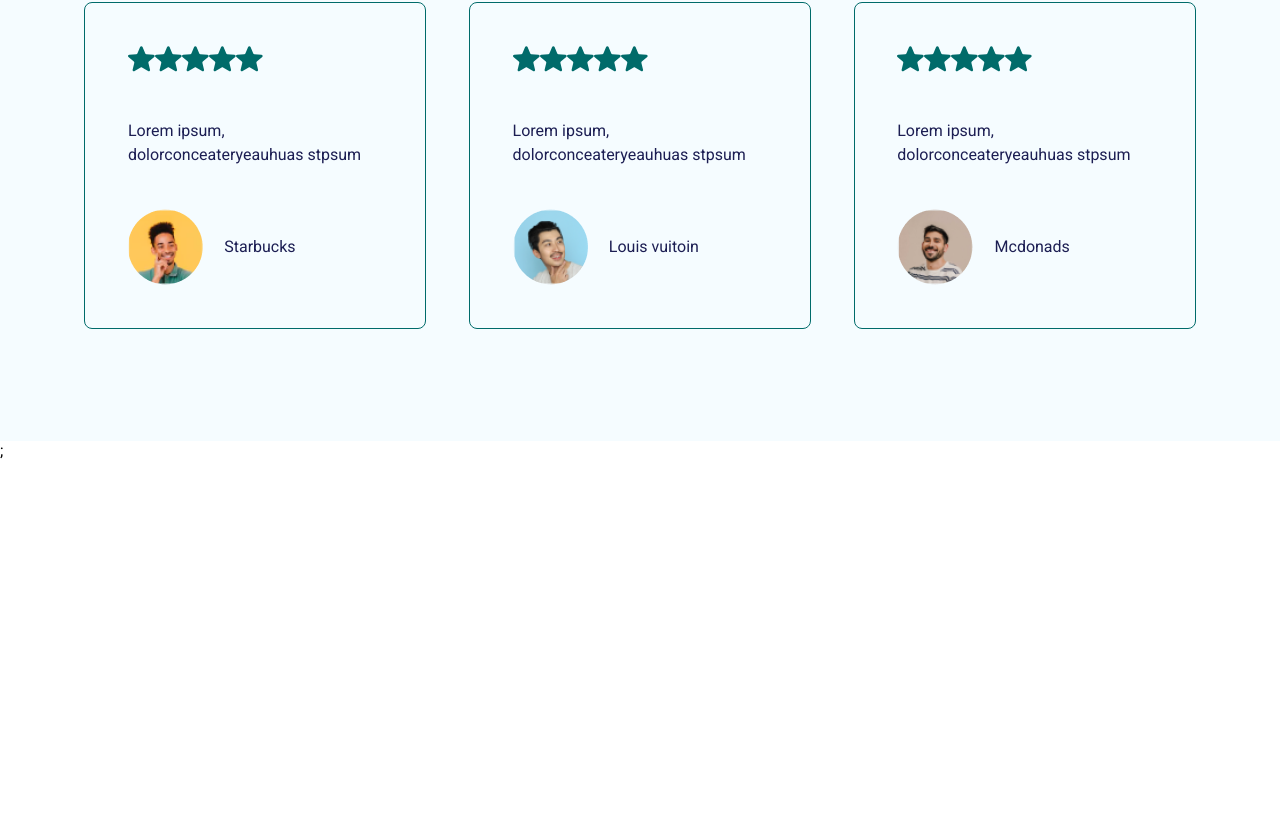
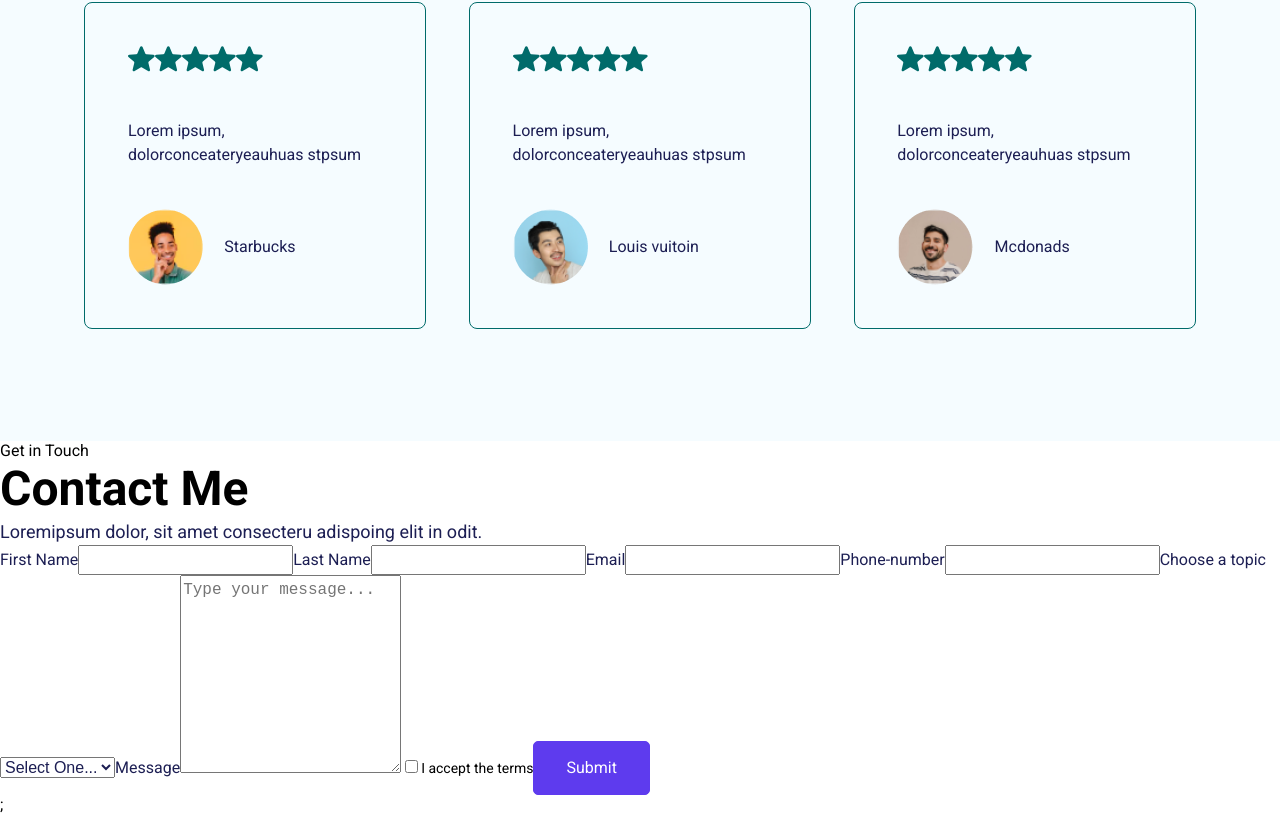
Before and after one commit to lucasuk89/PortifolioReact2024, a React (Create React App) app: page / in a window 1280 px wide. Shown: the part 3756-4570 px from the top of the page. Before the commit the page ends 4216 px from the top, so only its background shows below. Built offline with nearby package versions, Linux system fonts and the light colour scheme.

Commit message:
Created the form inside of the Contact Me but need to apply the css yet

```diff
--- a/src/Pages/Home/ContactMe.jsx
+++ b/src/Pages/Home/ContactMe.jsx
@@ -0,0 +1,85 @@
+export default function ContactMe() {
+  return (
+    <section id="Contact" className="contact--section">
+      <div className="sub--title">
+        <p className="sub-title">Get in Touch</p>
+        <h2>Contact Me</h2>
+        <p className="text-lg">
+          Loremipsum dolor, sit amet consecteru adispoing elit in odit.
+        </p>
+      </div>
+      <form className="contact--form--container">
+        <div className="container">
+          <label htmlFor="first-name" className="contact--label">
+            <span className="text-md">First Name</span>
+            <input
+              type="text"
+              className="contact--input text-md"
+              name="first-name"
+              id="first-name"
+              required
+            />
+          </label>
+          <label htmlFor="last-name" className="contact--label">
+            <span className="text-md">Last Name</span>
+            <input
+              type="text"
+              className="contact--input text-md"
+              name="last-name"
+              id="last-name"
+              required
+            />
+          </label>
+          <label htmlFor="email" className="contact--label">
+            <span className="text-md">Email</span>
+            <input
+              type="email"
+              className="contact--input text-md"
+              name="email"
+              id="email"
+              required
+            />
+          </label>
+          <label htmlFor="phone-number" className="contact--label">
+            <span className="text-md">Phone-number</span>
+            <input
+              type="number"
+              className="contact--input text-md"
+              name="phone-number"
+              id="phone-number"
+              required
+            />
+          </label>
+
+          <label htmlFor="choose-topic" className="contact--label">
+            <span className="text-md">Choose a topic</span>
+            <select id="choose-topic" className="contact--input text-md">
+              <option> Select One...</option>
+              <option> Item 1</option>
+              <option> Item 2</option>
+              <option> Item 3</option>
+            </select>
+          </label>
+
+          <label htmlFor="message" className="contact--label">
+            <span className="text-md">Message</span>
+            <textarea
+              className="contact--input text-md"
+              id="message"
+              rows="8"
+              required
+              placeholder="Type your message..."
+            />
+          </label>
+          <label htmlFor="checkbox" className="checkbox--label">
+            <input type="checkbox" required name="checkbox" id="checkbox" />
+            <span className="text-sm">I accept the terms</span>
+          </label>
+          <div className="btn btn-primary" contact--form--btn>
+            Submit
+          </div>
+        </div>
+      </form>
+    </section>
+  );
+}
--- a/src/Pages/Home/Homescreen/index.jsx
+++ b/src/Pages/Home/Homescreen/index.jsx
@@ -3,6 +3,7 @@ import MySkills from "../MySkills";
 import AboutMe from "../AboutMe";
 import MyPortfolio from "../MyPortfolio";
 import Testimonials from "../Testimonials";
+import ContactMe from "../ContactMe";
 
 export default function Home() {
   return (
@@ -12,6 +13,7 @@ export default function Home() {
       <AboutMe />
       <MyPortfolio />
       <Testimonials />
+      <ContactMe />
     </>
   );
 }
```
